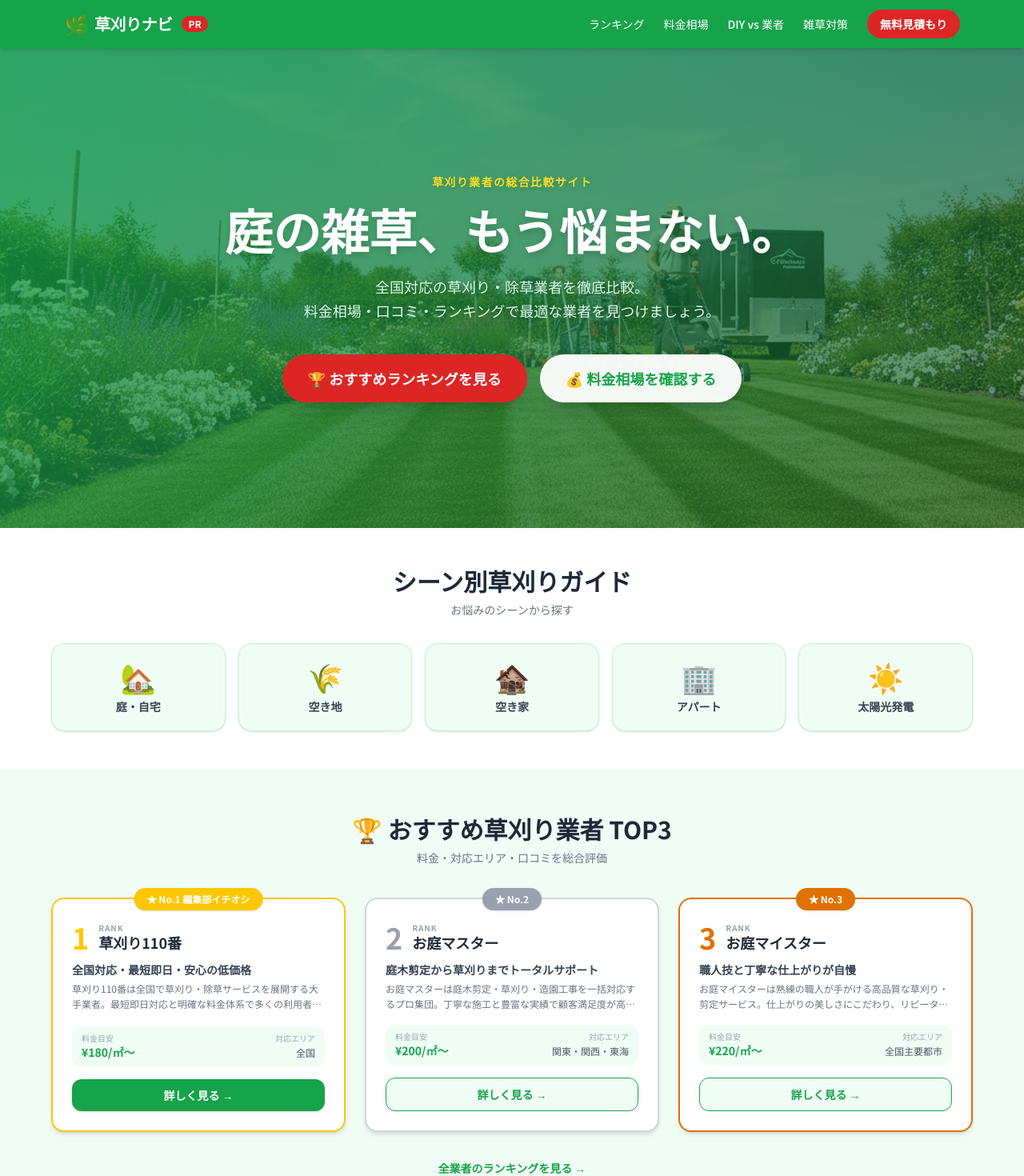
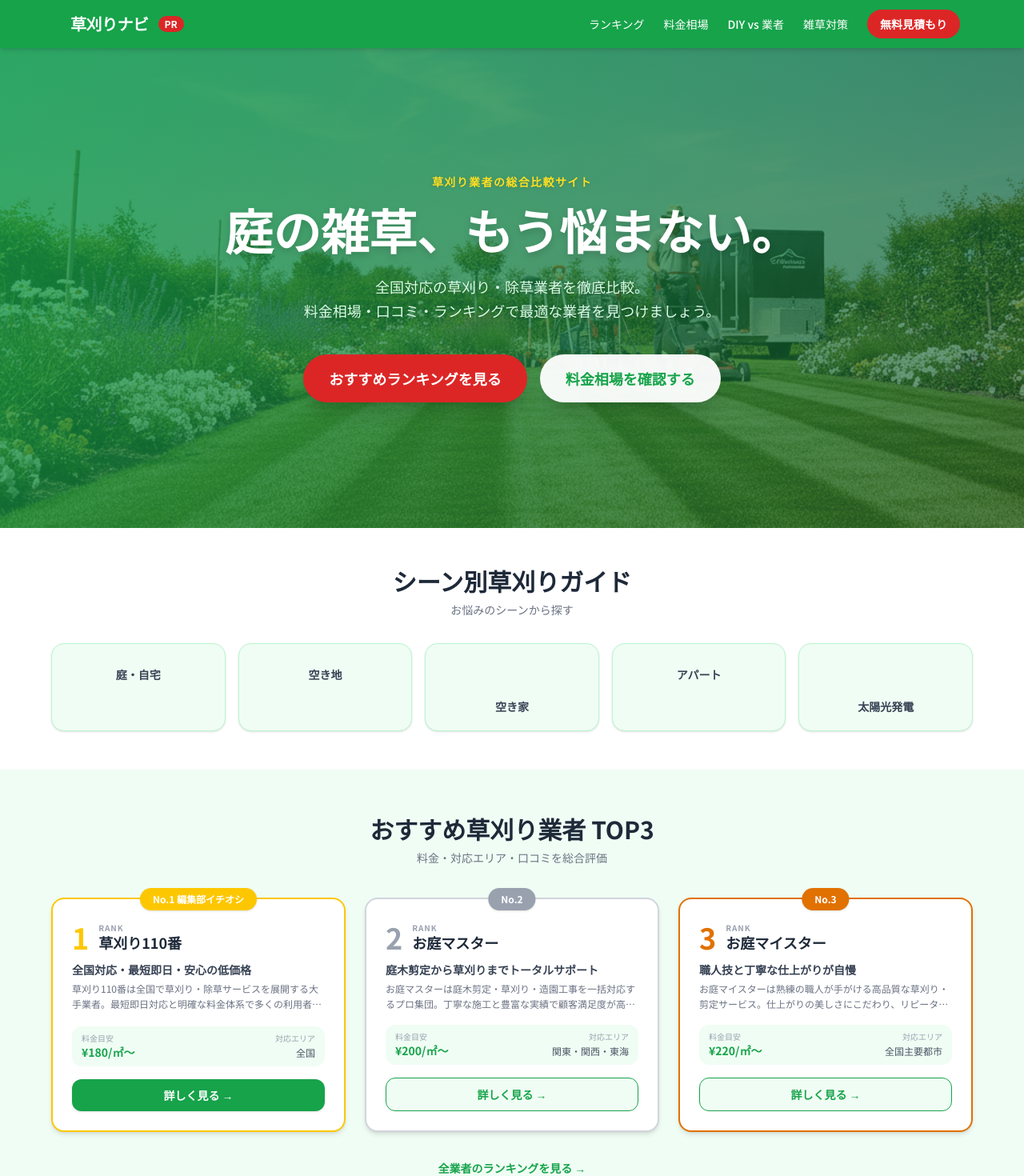
Before and after one commit to webmaster0818/kusakari-navi, a Next.js app: page / in a window 1280 px wide. Shown: the top 1470 px of the page at 80% size. Built offline with nearby package versions, Linux system fonts and the light colour scheme.

Commit message:
Remove all emoji

```diff
--- a/app/company/[slug]/page.tsx
+++ b/app/company/[slug]/page.tsx
@@ -63,11 +63,11 @@ export default async function CompanyPage({
         <div className="grid grid-cols-1 md:grid-cols-2 gap-6 mb-6">
           {/* Features */}
           <div className="bg-white rounded-xl shadow-sm p-5">
-            <h2 className="text-lg font-bold mb-3 text-gray-800">🌟 主な特徴</h2>
+            <h2 className="text-lg font-bold mb-3 text-gray-800"> 主な特徴</h2>
             <ul className="space-y-2">
               {company.features.map((f, i) => (
                 <li key={i} className="flex items-start gap-2 text-sm text-gray-700">
-                  <span className="text-primary mt-0.5">✓</span>
+                  <span className="text-primary mt-0.5"></span>
                   {f}
                 </li>
               ))}
@@ -77,7 +77,7 @@ export default async function CompanyPage({
           {/* Pros & Cons */}
           <div className="space-y-4">
             <div className="bg-green-50 rounded-xl p-5">
-              <h2 className="text-lg font-bold mb-3 text-green-700">👍 メリット</h2>
+              <h2 className="text-lg font-bold mb-3 text-green-700"> メリット</h2>
               <ul className="space-y-2">
                 {company.pros.map((p, i) => (
                   <li key={i} className="text-sm text-gray-700 flex items-start gap-2">
@@ -88,7 +88,7 @@ export default async function CompanyPage({
               </ul>
             </div>
             <div className="bg-red-50 rounded-xl p-5">
-              <h2 className="text-lg font-bold mb-3 text-red-700">👎 デメリット</h2>
+              <h2 className="text-lg font-bold mb-3 text-red-700"> デメリット</h2>
               <ul className="space-y-2">
                 {company.cons.map((c, i) => (
                   <li key={i} className="text-sm text-gray-700 flex items-start gap-2">
--- a/app/page.tsx
+++ b/app/page.tsx
@@ -12,11 +12,11 @@ export const metadata: Metadata = {
 
 const top3Companies = companiesData.slice(0, 3);
 const scenes = [
-  { slug: "garden", label: "庭・自宅", icon: "🏡" },
-  { slug: "vacant-lot", label: "空き地", icon: "🌾" },
-  { slug: "vacant-house", label: "空き家", icon: "🏚️" },
-  { slug: "apartment", label: "アパート", icon: "🏢" },
-  { slug: "solar", label: "太陽光発電", icon: "☀️" },
+  { slug: "garden", label: "庭・自宅", icon: "" },
+  { slug: "vacant-lot", label: "空き地", icon: "" },
+  { slug: "vacant-house", label: "空き家", icon: "️" },
+  { slug: "apartment", label: "アパート", icon: "" },
+  { slug: "solar", label: "太陽光発電", icon: "️" },
 ];
 
 const faqs = [
@@ -73,13 +73,13 @@ export default function HomePage() {
                 href="/ranking/"
                 className="bg-accent hover:bg-red-700 text-white px-8 py-4 rounded-full font-bold text-base md:text-lg transition-all shadow-xl hover:shadow-2xl hover:-translate-y-0.5 active:translate-y-0"
               >
-                🏆 おすすめランキングを見る
+                 おすすめランキングを見る
               </Link>
               <Link
                 href="/cost/price/"
                 className="bg-white/95 text-primary hover:bg-white px-8 py-4 rounded-full font-bold text-base md:text-lg transition-all shadow-xl hover:shadow-2xl hover:-translate-y-0.5 active:translate-y-0"
               >
-                💰 料金相場を確認する
+                 料金相場を確認する
               </Link>
             </div>
           </div>
@@ -112,7 +112,7 @@ export default function HomePage() {
         {/* TOP3 */}
         <section className="py-14 px-4 bg-bg">
           <div className="max-w-6xl mx-auto">
-            <h2 className="text-2xl md:text-3xl font-bold text-center text-gray-800 mb-2">🏆 おすすめ草刈り業者 TOP3</h2>
+            <h2 className="text-2xl md:text-3xl font-bold text-center text-gray-800 mb-2"> おすすめ草刈り業者 TOP3</h2>
             <p className="text-gray-500 text-sm text-center mb-10">料金・対応エリア・口コミを総合評価</p>
             <div className="grid grid-cols-1 md:grid-cols-3 gap-6">
               {top3Companies.map((company, index) => (
@@ -124,7 +124,7 @@ export default function HomePage() {
                   <div
                     className={`absolute -top-3.5 left-1/2 -translate-x-1/2 ${rankColors[index].badge} text-white text-xs font-bold px-4 py-1.5 rounded-full shadow whitespace-nowrap`}
                   >
-                    ★ {rankColors[index].label}
+                     {rankColors[index].label}
                   </div>
 
                   {/* Rank number + name */}
@@ -184,7 +184,7 @@ export default function HomePage() {
         {/* Cost table */}
         <section className="py-14 px-4 bg-white">
           <div className="max-w-4xl mx-auto">
-            <h2 className="text-2xl md:text-3xl font-bold text-center text-gray-800 mb-2">💰 草刈り料金相場一覧</h2>
+            <h2 className="text-2xl md:text-3xl font-bold text-center text-gray-800 mb-2"> 草刈り料金相場一覧</h2>
             <p className="text-gray-500 text-sm text-center mb-8">面積別の費用目安（2026年最新版）</p>
             <div className="overflow-x-auto rounded-2xl shadow-sm border border-gray-100">
               <table className="w-full text-sm border-collapse">
@@ -264,7 +264,7 @@ export default function HomePage() {
               href="/ranking/"
               className="bg-white text-accent hover:bg-red-50 px-8 py-4 rounded-full font-bold text-base md:text-lg transition-all shadow-xl hover:shadow-2xl hover:-translate-y-0.5 inline-block"
             >
-              🏆 おすすめ業者ランキングへ
+               おすすめ業者ランキングへ
             </Link>
           </div>
         </section>
--- a/app/ranking/page.tsx
+++ b/app/ranking/page.tsx
@@ -22,14 +22,14 @@ export default function RankingPage() {
         {/* Sub ranking links */}
         <div className="grid grid-cols-1 sm:grid-cols-2 gap-3 mb-8">
           <Link href="/ranking/cheap/" className="bg-secondary/10 hover:bg-secondary/20 text-secondary-700 border border-secondary/30 rounded-xl p-4 flex items-center gap-3 transition-colors">
-            <span className="text-2xl">💰</span>
+            <span className="text-2xl"></span>
             <div>
               <div className="font-bold">格安ランキング</div>
               <div className="text-xs text-gray-600">コスパ重視で選ぶ</div>
             </div>
           </Link>
           <Link href="/ranking/regular/" className="bg-primary/10 hover:bg-primary/20 border border-primary/30 rounded-xl p-4 flex items-center gap-3 transition-colors">
-            <span className="text-2xl">🔄</span>
+            <span className="text-2xl"></span>
             <div>
               <div className="font-bold text-primary">定期管理ランキング</div>
               <div className="text-xs text-gray-600">定期依頼向け業者</div>
--- a/app/scene/[slug]/page.tsx
+++ b/app/scene/[slug]/page.tsx
@@ -63,11 +63,11 @@ export default async function ScenePage({
 
         {/* Tips */}
         <div className="bg-secondary/10 rounded-xl p-6 mb-8">
-          <h2 className="text-xl font-bold text-secondary mb-4">💡 知っておくべきポイント</h2>
+          <h2 className="text-xl font-bold text-secondary mb-4"> 知っておくべきポイント</h2>
           <ul className="space-y-2">
             {scene.tips.map((tip, i) => (
               <li key={i} className="flex items-start gap-2 text-sm text-gray-700">
-                <span className="text-secondary mt-0.5 font-bold">✓</span>
+                <span className="text-secondary mt-0.5 font-bold"></span>
                 {tip}
               </li>
             ))}
--- a/app/weed/[slug]/page.tsx
+++ b/app/weed/[slug]/page.tsx
@@ -58,7 +58,7 @@ export default async function WeedPage({
 
         {/* Tips */}
         <div className="bg-green-50 rounded-xl p-6 mb-8">
-          <h2 className="text-xl font-bold text-primary mb-4">💡 ポイント・注意事項</h2>
+          <h2 className="text-xl font-bold text-primary mb-4"> ポイント・注意事項</h2>
           <ul className="space-y-2">
             {weed.tips.map((tip, i) => (
               <li key={i} className="flex items-start gap-2 text-sm text-gray-700">
--- a/components/SiteFooter.tsx
+++ b/components/SiteFooter.tsx
@@ -7,7 +7,7 @@ export default function SiteFooter() {
         <div className="grid grid-cols-1 md:grid-cols-4 gap-8 mb-8">
           <div>
             <h3 className="font-bold text-lg mb-3 flex items-center gap-2">
-              <span>🌿</span> 草刈りナビ
+              <span></span> 草刈りナビ
             </h3>
             <p className="text-green-200 text-sm leading-relaxed">
               草刈り業者の料金比較・口コミ・おすすめランキングを掲載。あなたに最適な業者を見つけましょう。
--- a/components/SiteHeader.tsx
+++ b/components/SiteHeader.tsx
@@ -10,7 +10,7 @@ export default function SiteHeader() {
     <header className="bg-primary text-white shadow-md sticky top-0 z-50">
       <div className="max-w-6xl mx-auto px-4 py-3 flex items-center justify-between">
         <Link href="/" className="flex items-center gap-2">
-          <span className="text-2xl">🌿</span>
+          <span className="text-2xl"></span>
           <span className="font-bold text-xl tracking-tight">草刈りナビ</span>
           <span className="bg-accent text-white text-xs px-2 py-0.5 rounded-full font-bold ml-1">PR</span>
         </Link>
```
Also changed, not shown: app/cost/diy-vs-pro/page.tsx (+8 -8 lines), app/ranking/cheap/page.tsx (+5 -5 lines), app/ranking/regular/page.tsx (+5 -5 lines).
